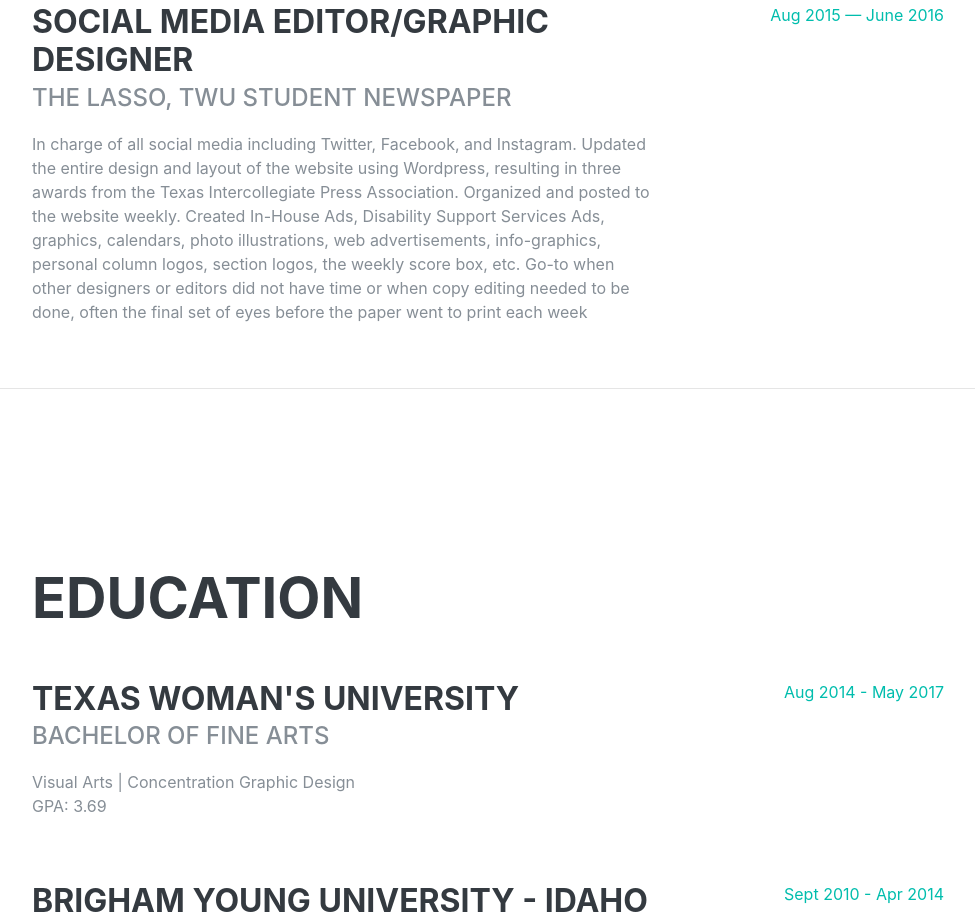
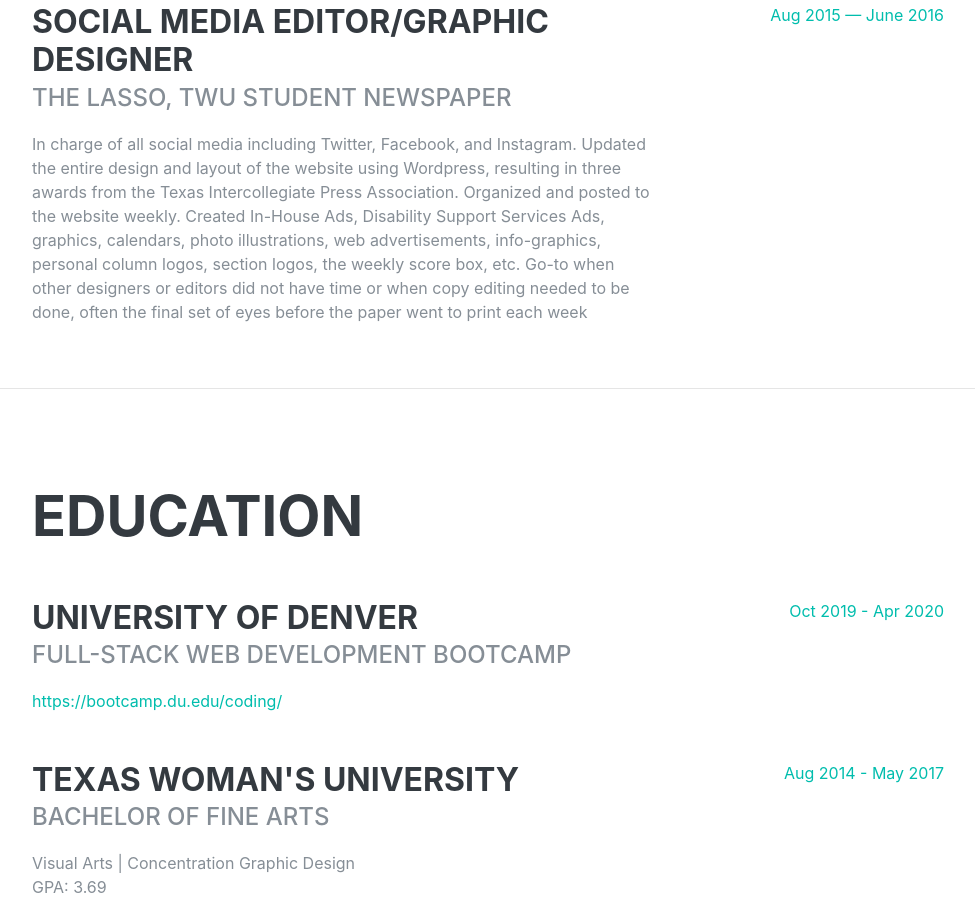
Before and after one commit to ambernina/portfolio, a plain HTML site: page index.html in a window 1280 px wide. Shown: the part 3795-4708 px from the top of the page, without its empty margins (288-1263 px from the left). Drawn offline with Linux system fonts and the light colour scheme; a web font is replaced by a local one.

Commit message:
added bootcamp to education

```diff
--- a/index.html
+++ b/index.html
@@ -172,7 +172,7 @@
 
     <section class="resume-section p-3 p-lg-5 d-flex justify-content-center" id="experience">
       <div class="w-100">
-        <h2 class="mb-5">Experience</h2>
+        <h2 class="mb-5">Work Experience</h2>
 
         <div class="resume-item d-flex flex-column flex-md-row justify-content-between mb-5">
           <div class="resume-content">
@@ -247,6 +247,17 @@
     <section class="resume-section p-3 p-lg-5 d-flex align-items-center" id="education">
       <div class="w-100">
         <h2 class="mb-5">Education</h2>
+
+        <div class="resume-item d-flex flex-column flex-md-row justify-content-between mb-5">
+          <div class="resume-content">
+            <h3 class="mb-0">University of Denver</h3>
+            <div class="subheading mb-3">Full-Stack Web Development Bootcamp</div>
+            <div><a href="https://bootcamp.du.edu/coding/">https://bootcamp.du.edu/coding/</a></div>
+          </div>
+          <div class="resume-date text-md-right">
+            <span class="text-primary">Oct 2019 - Apr 2020</span>
+          </div>
+        </div>
 
         <div class="resume-item d-flex flex-column flex-md-row justify-content-between mb-5">
           <div class="resume-content">
```
